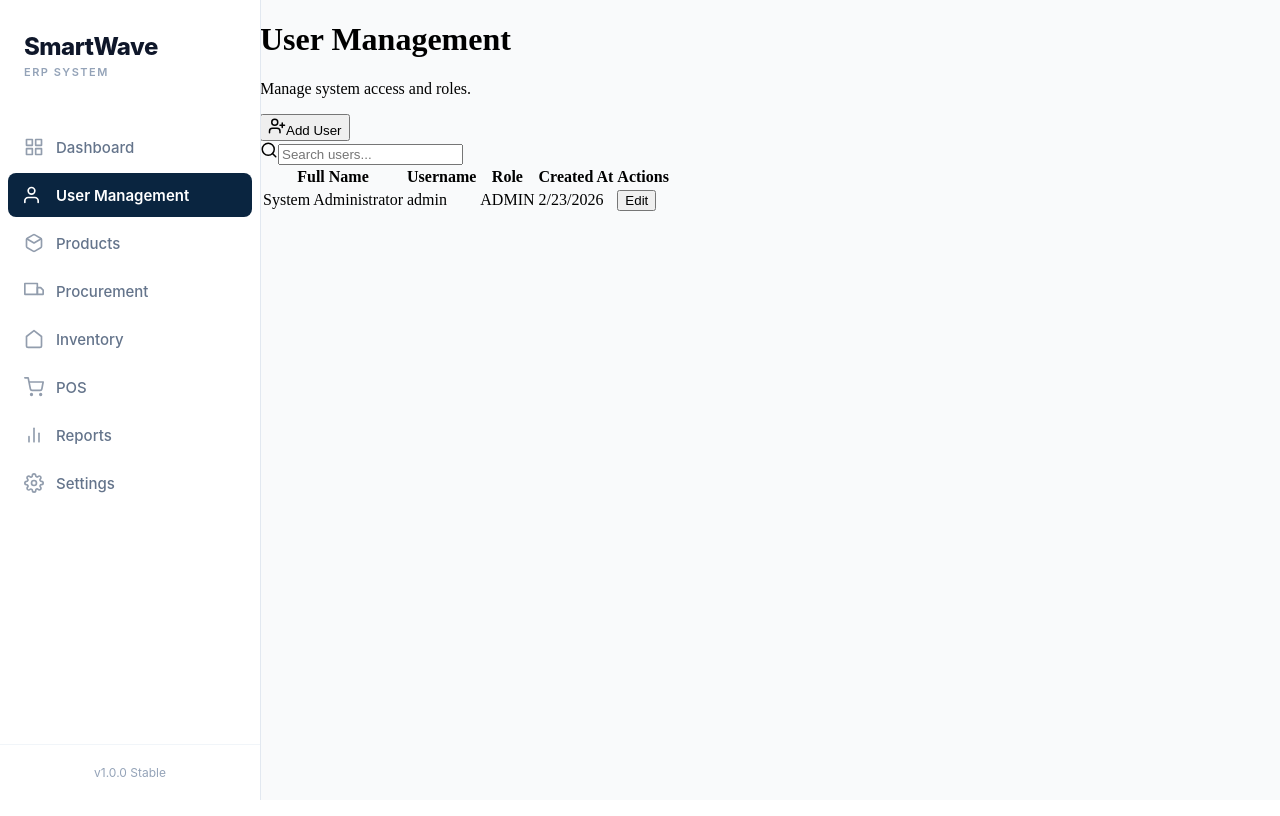
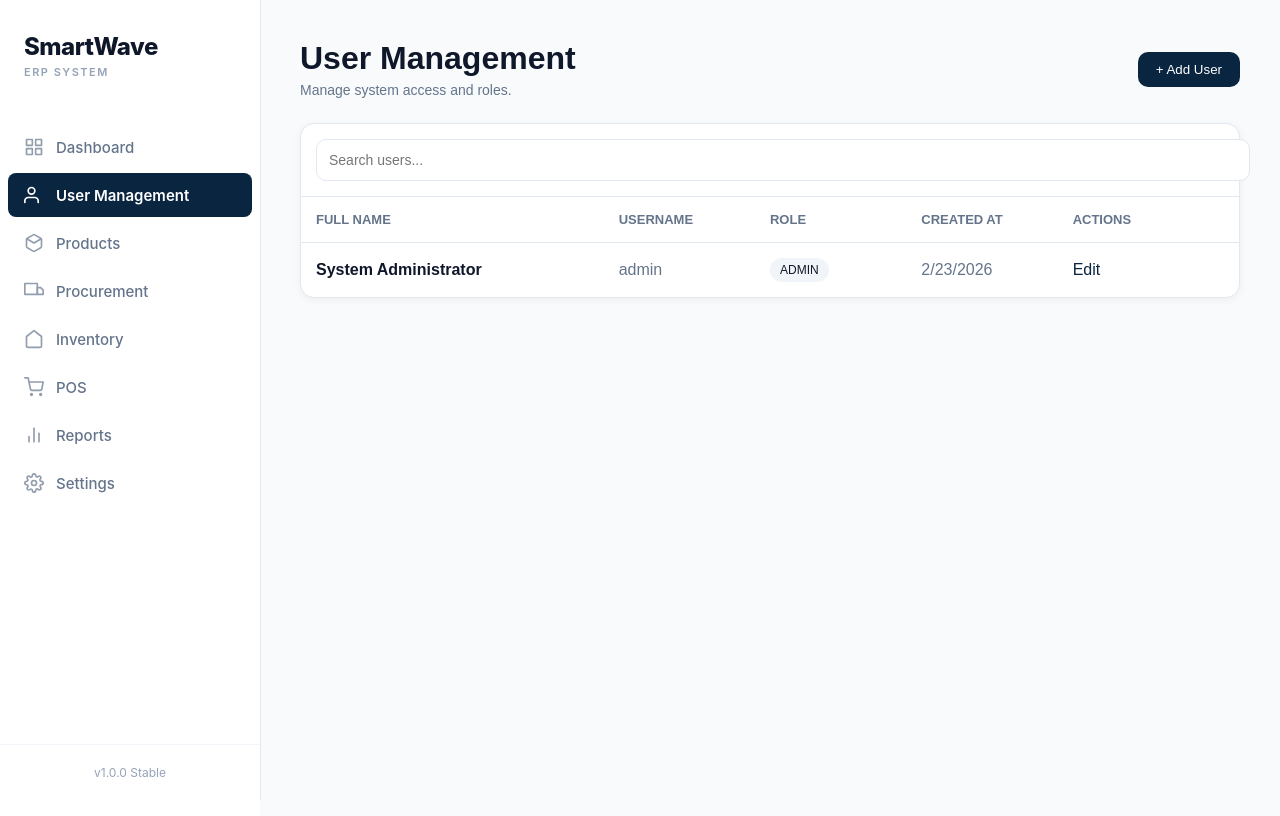
Before and after one commit to kawdoco/SmartWaveERP, a Next.js app in the folder frontend/: page /user in a window 1280 px wide. Shown: the top 816 px of the page. Built offline with nearby package versions, Linux system fonts and the light colour scheme.

Commit message:
feat : update user page UI

```diff
--- a/frontend/src/app/user/page.tsx
+++ b/frontend/src/app/user/page.tsx
@@ -1,126 +1,140 @@
 "use client";
+import { Search, UserPlus } from "lucide-react";
 
-import { Search, UserPlus } from "lucide-react";
 import { useState } from "react";
 
-export default function UserPage() {
-  const [showModal, setShowModal] = useState(false);
+export default function UsersPage() {
+  const [search, setSearch] = useState("");
+
+  const styles = {
+    page: {
+      padding: "40px",
+      backgroundColor: "#F8FAFC",
+      minHeight: "100vh",
+      fontFamily: "sans-serif",
+    },
+    header: {
+      display: "flex",
+      justifyContent: "space-between",
+      alignItems: "center",
+      marginBottom: "25px",
+    },
+    title: {
+      fontSize: "32px",
+      fontWeight: "700",
+      color: "#0F172A",
+      marginBottom: "5px",
+    },
+    subtitle: {
+      color: "#64748B",
+      fontSize: "14px",
+    },
+    addButton: {
+      backgroundColor: "#0A2540",
+      color: "#FFFFFF",
+      padding: "10px 18px",
+      borderRadius: "10px",
+      border: "none",
+      cursor: "pointer",
+      fontWeight: "500",
+    },
+    card: {
+      backgroundColor: "#FFFFFF",
+      borderRadius: "14px",
+      boxShadow: "0 2px 8px rgba(0,0,0,0.05)",
+      border: "1px solid #E2E8F0",
+    },
+    searchBox: {
+      padding: "15px",
+      borderBottom: "1px solid #E2E8F0",
+    },
+    input: {
+      width: "100%",
+      padding: "12px",
+      borderRadius: "10px",
+      border: "1px solid #E2E8F0",
+      outline: "none",
+      fontSize: "14px",
+    },
+    tableHeader: {
+      display: "grid",
+      gridTemplateColumns: "2fr 1fr 1fr 1fr 1fr",
+      padding: "15px",
+      fontSize: "13px",
+      color: "#64748B",
+      fontWeight: "600",
+    },
+    row: {
+      display: "grid",
+      gridTemplateColumns: "2fr 1fr 1fr 1fr 1fr",
+      padding: "15px",
+      borderTop: "1px solid #E2E8F0",
+      alignItems: "center",
+    },
+    roleBadge: {
+      backgroundColor: "#F1F5F9",
+      color: "#0F172A",
+      padding: "5px 10px",
+      borderRadius: "20px",
+      fontSize: "12px",
+      display: "inline-block",
+      fontWeight: "500",
+    },
+    action: {
+      color: "#0A2540",
+      cursor: "pointer",
+      fontWeight: "500",
+    },
+  };
 
   return (
-    <div className="p-10 bg-[#F8FAFC] min-h-screen">
-      <div className="max-w-6xl mx-auto">
+    <div style={styles.page}>
       {/* HEADER */}
-        <div className="flex flex-col md:flex-row justify-between items-start md:items-center gap-4 mb-6">
+      <div style={styles.header}>
         <div>
-            <h1 className="text-3xl font-bold text-[#0F172A]">User Management</h1>
-            <p className="text-[#64748B]">Manage system access and roles.</p>
-          </div>
-
-          <button
-            onClick={() => setShowModal(true)}
-            className="flex items-center gap-2 bg-[#0A2540] text-white px-5 py-2 rounded-lg shadow-sm hover:bg-[#1E293B]"
-          >
-            <UserPlus size={18} />
-            Add User
-          </button>
-        </div>
-
-        <div className="bg-white border border-[#E2E8F0] shadow-sm rounded-2xl overflow-hidden">
-          <div className="p-6">
-            {/* SEARCH BAR */}
-            <div className="relative">
-              <Search size={18} className="absolute left-3 top-3 text-[#64748B]" />
-              <input
-                placeholder="Search users..."
-                className="w-full border border-[#E2E8F0] rounded-lg pl-10 pr-4 py-3 bg-white focus:outline-none focus:ring-2 focus:ring-[#0A2540]"
-              />
+          <div style={styles.title}>User Management</div>
+          <div style={styles.subtitle}>
+            Manage system access and roles.
           </div>
         </div>
 
-          {/* TABLE */}
-          <div className="overflow-x-auto">
-            <table className="w-full">
-              <thead className="bg-white text-[#64748B] text-sm text-left">
-                <tr>
-                  <th className="px-6 py-4 uppercase tracking-wide">Full Name</th>
-                  <th className="px-6 py-4 uppercase tracking-wide">Username</th>
-                  <th className="px-6 py-4 uppercase tracking-wide">Role</th>
-                  <th className="px-6 py-4 uppercase tracking-wide">Created At</th>
-                  <th className="px-6 py-4 uppercase tracking-wide text-right">Actions</th>
-                </tr>
-              </thead>
-
-              <tbody className="bg-white divide-y divide-[#E2E8F0]">
-                <tr className="hover:bg-[#F1F5F9] transition-colors">
-                  <td className="px-6 py-4 font-medium text-[#0F172A]">System Administrator</td>
-                  <td className="px-6 py-4 text-[#64748B]">admin</td>
-                  <td className="px-6 py-4">
-                    <span className="bg-gray-100 px-3 py-1 rounded-full text-sm text-[#0F172A]">
-                      ADMIN
-                    </span>
-                  </td>
-                  <td className="px-6 py-4 text-[#64748B]">2/23/2026</td>
-                  <td className="px-6 py-4 text-right">
-                    <button className="text-[#0A2540] hover:text-[#1E293B] font-medium">Edit</button>
-                  </td>
-                </tr>
-              </tbody>
-            </table>
-          </div>
+        <button style={styles.addButton}>+ Add User</button>
       </div>
 
-        {/* MODAL */}
-        {showModal && (
-          <div className="fixed inset-0 bg-black/40 flex items-center justify-center z-50">
-            <div className="bg-white rounded-xl p-8 w-[420px]">
-              <h2 className="text-xl font-bold mb-6">Add New User</h2>
-
-              {/* INPUTS */}
-              <div className="space-y-4">
-                <div>
-                  <label className="text-sm text-[#64748B]">Full Name</label>
-                  <input className="w-full border border-[#E2E8F0] rounded-lg p-2 mt-1" />
-                </div>
-
-                <div>
-                  <label className="text-sm text-[#64748B]">Username</label>
-                  <input className="w-full border border-[#E2E8F0] rounded-lg p-2 mt-1" />
-                </div>
-
-                <div>
-                  <label className="text-sm text-[#64748B]">Password</label>
+      {/* CARD */}
+      <div style={styles.card}>
+        {/* SEARCH */}
+        <div style={styles.searchBox}>
           <input
-                    type="password"
-                    className="w-full border border-[#E2E8F0] rounded-lg p-2 mt-1"
+            type="text"
+            placeholder="Search users..."
+            style={styles.input}
+            value={search}
+            onChange={(e) => setSearch(e.target.value)}
           />
         </div>
 
-                <div>
-                  <label className="text-sm text-[#64748B]">Role</label>
-                  <select className="w-full border border-[#E2E8F0] rounded-lg p-2 mt-1">
-                    <option>Cashier</option>
-                    <option>Admin</option>
-                    <option>Store Keeper</option>
-                  </select>
-                </div>
+        {/* TABLE HEADER */}
+        <div style={styles.tableHeader}>
+          <div>FULL NAME</div>
+          <div>USERNAME</div>
+          <div>ROLE</div>
+          <div>CREATED AT</div>
+          <div>ACTIONS</div>
         </div>
 
-              {/* BUTTONS */}
-              <div className="flex justify-end gap-3 mt-6">
-                <button
-                  onClick={() => setShowModal(false)}
-                  className="px-4 py-2 border border-[#E2E8F0] rounded-lg"
-                >
-                  Cancel
-                </button>
-
-                <button className="px-4 py-2 bg-[#0A2540] text-white rounded-lg">
-                  Create User
-                </button>
+        {/* ROW */}
+        <div style={styles.row}>
+          <div style={{ fontWeight: "600", color: "#0F172A" }}>
+            System Administrator
           </div>
+          <div style={{ color: "#64748B" }}>admin</div>
+          <div>
+            <span style={styles.roleBadge}>ADMIN</span>
           </div>
+          <div style={{ color: "#64748B" }}>2/23/2026</div>
+          <div style={styles.action}>Edit</div>
         </div>
-        )}
       </div>
     </div>
   );
```
Lines whose indentation alone changed are shown as unchanged.
